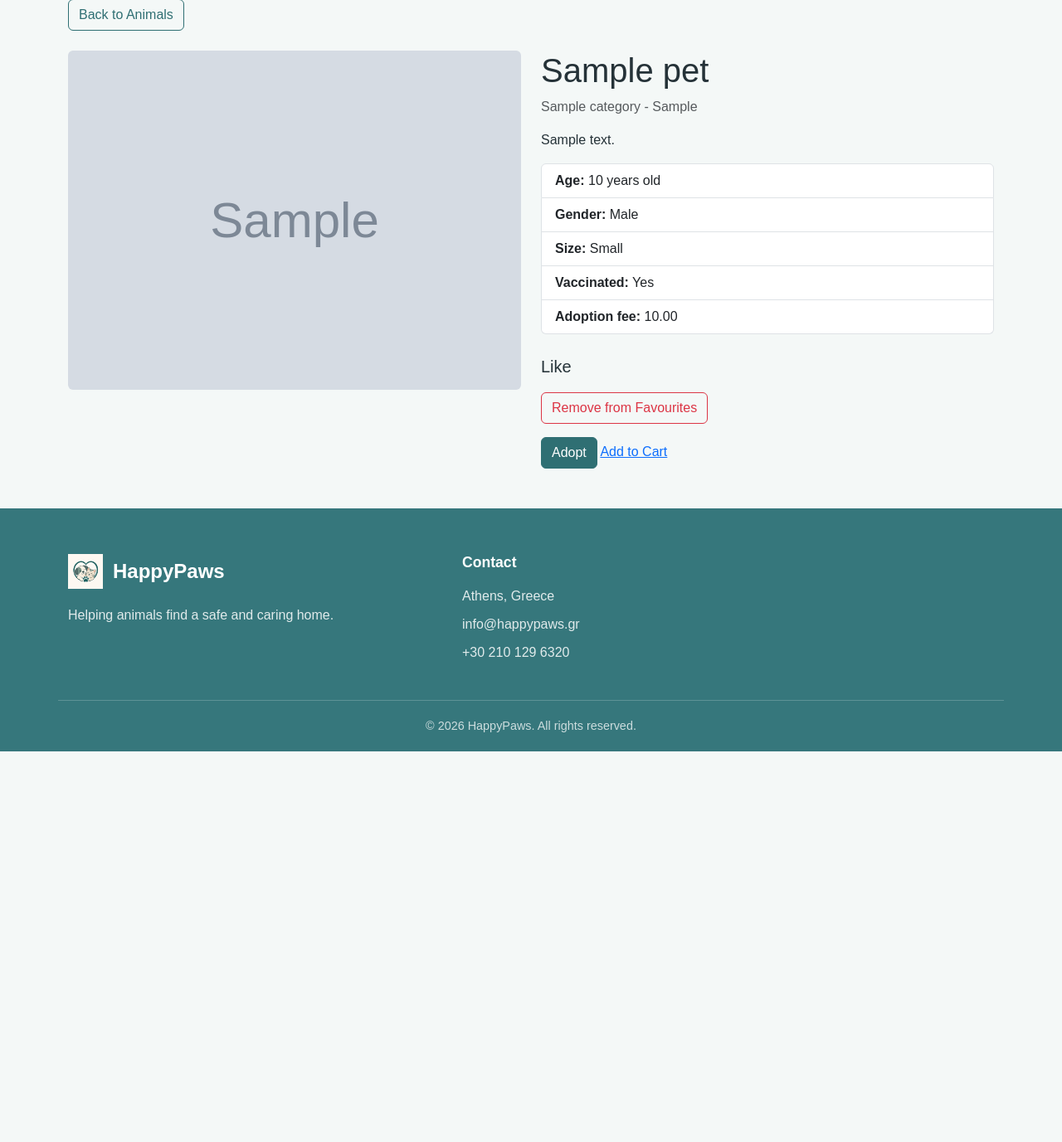
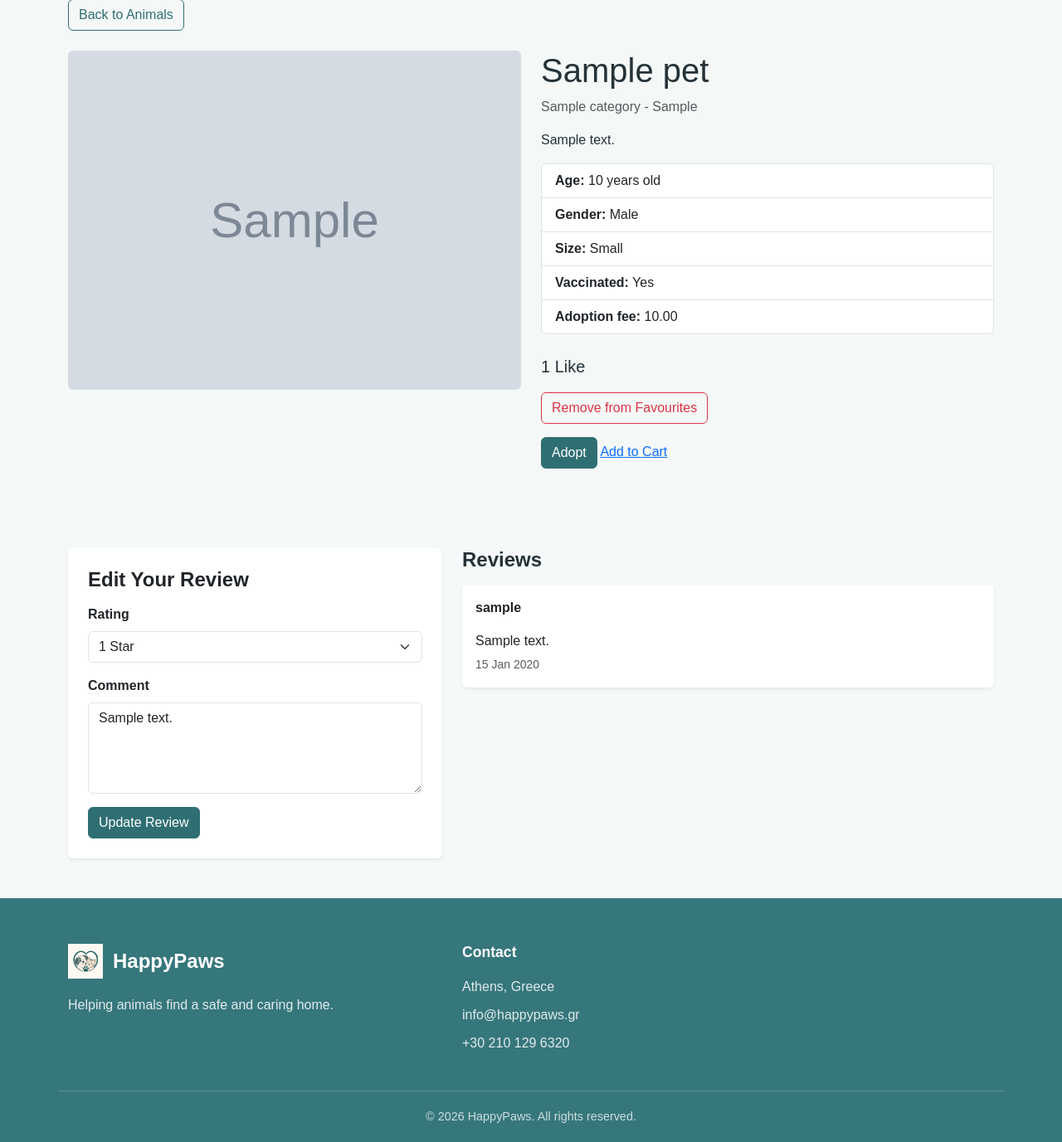
Before and after one commit to elenabatsog/HappyPaws, a Django app: page /shelter/animals/1/ in a window 1280 px wide. Shown: the part 121-1498 px from the top of the page at 83% size. Before the commit the page ends 1027 px from the top, so only its background shows below. Run offline with Django 5.2, Linux system fonts and the light colour scheme; a user stored in the database is signed in; tables that the repository leaves empty hold one stand-in row (values such as "Sample post"); grey boxes marked "Sample" are stand-in pictures.

Commit message:
Added Review on Pet Details

```diff
--- a/templates/shelter/pet_details.html
+++ b/templates/shelter/pet_details.html
@@ -64,7 +64,7 @@ Browse Animals | HappyPaws
 
                 <div class="likes-display mb-3">
                     <span class="fs-5">
-                        Like {{ likes_count|pluralize }}
+                        {{ likes_count}} Like {{likes_count|pluralize }}
                     </span>
                 </div>
 
@@ -104,6 +104,90 @@ Browse Animals | HappyPaws
         </div>
     </div>
 </main>
+
+<section class="reviews-section py-5">
+    <div class="container">
+        <div class="row g-4">
+
+            <div class="col-lg-5">
+                <div class="card border-0 shadow-sm">
+                    <div class="card-body p-4">
+
+                        <h2 class="h4 fw-bold mb-3">
+                            {% if existing_review %}
+                                Edit Your Review
+                            {% else %}
+                                Leave a Review
+                            {% endif %}
+                        </h2>
+
+                        <form method="POST">
+                            {% csrf_token %}
+
+                            <div class="mb-3">
+                                <label class="form-label">
+                                    Rating
+                                </label>
+
+                                {{ review_form.rating }}
+                            </div>
+
+                            <div class="mb-3">
+                                <label class="form-label">
+                                    Comment
+                                </label>
+
+                                {{ review_form.comment }}
+                            </div>
+
+                            <button type="submit" class="btn btn-primary">
+                                {% if existing_review %}
+                                    Update Review
+                                {% else %}
+                                    Submit Review
+                                {% endif %}
+                            </button>
+                        </form>
+
+                    </div>
+                </div>
+            </div>
+
+            <div class="col-lg-7">
+                <h2 class="h4 fw-bold mb-3">
+                    Reviews
+                </h2>
+
+                {% for review in reviews %}
+                    <div class="card border-0 shadow-sm mb-3">
+                        <div class="card-body">
+
+                            <div class="d-flex justify-content-between">
+                                <strong>
+                                    {{ review.user.username }}
+                                </strong>
+                            </div>
+
+                            <p class="mt-3 mb-1">
+                                {{ review.comment }}
+                            </p>
+
+                            <small class="text-muted">
+                                {{ review.created_at|date:"d M Y" }}
+                            </small>
+
+                        </div>
+                    </div>
+                {% empty %}
+                    <p class="text-muted">
+                        No reviews yet.
+                    </p>
+                {% endfor %}
+            </div>
+
+        </div>
+    </div>
+</section>
 
 {% if recommended_pets %}
 <section class="recommended-section mt-5">
```
